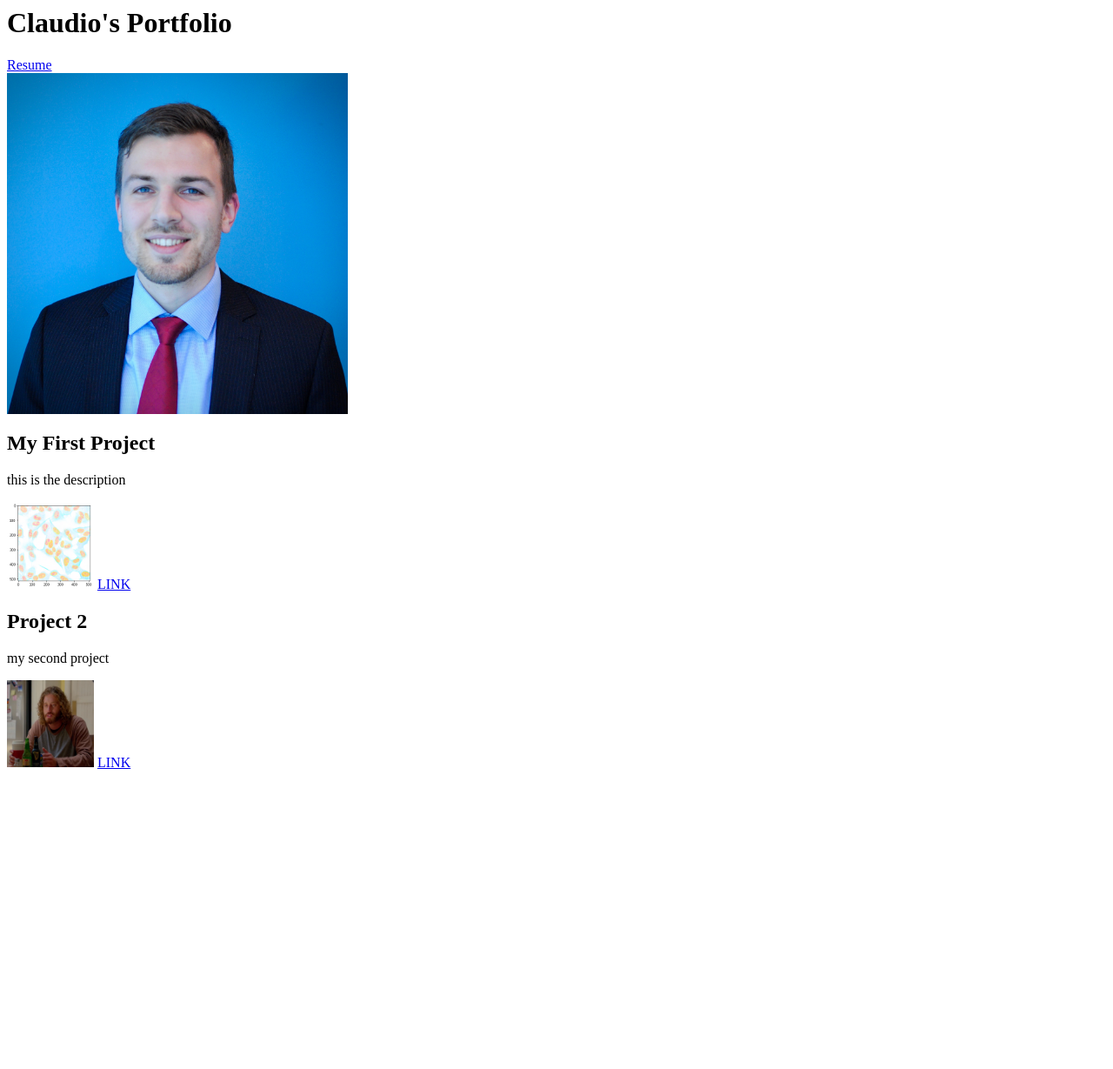
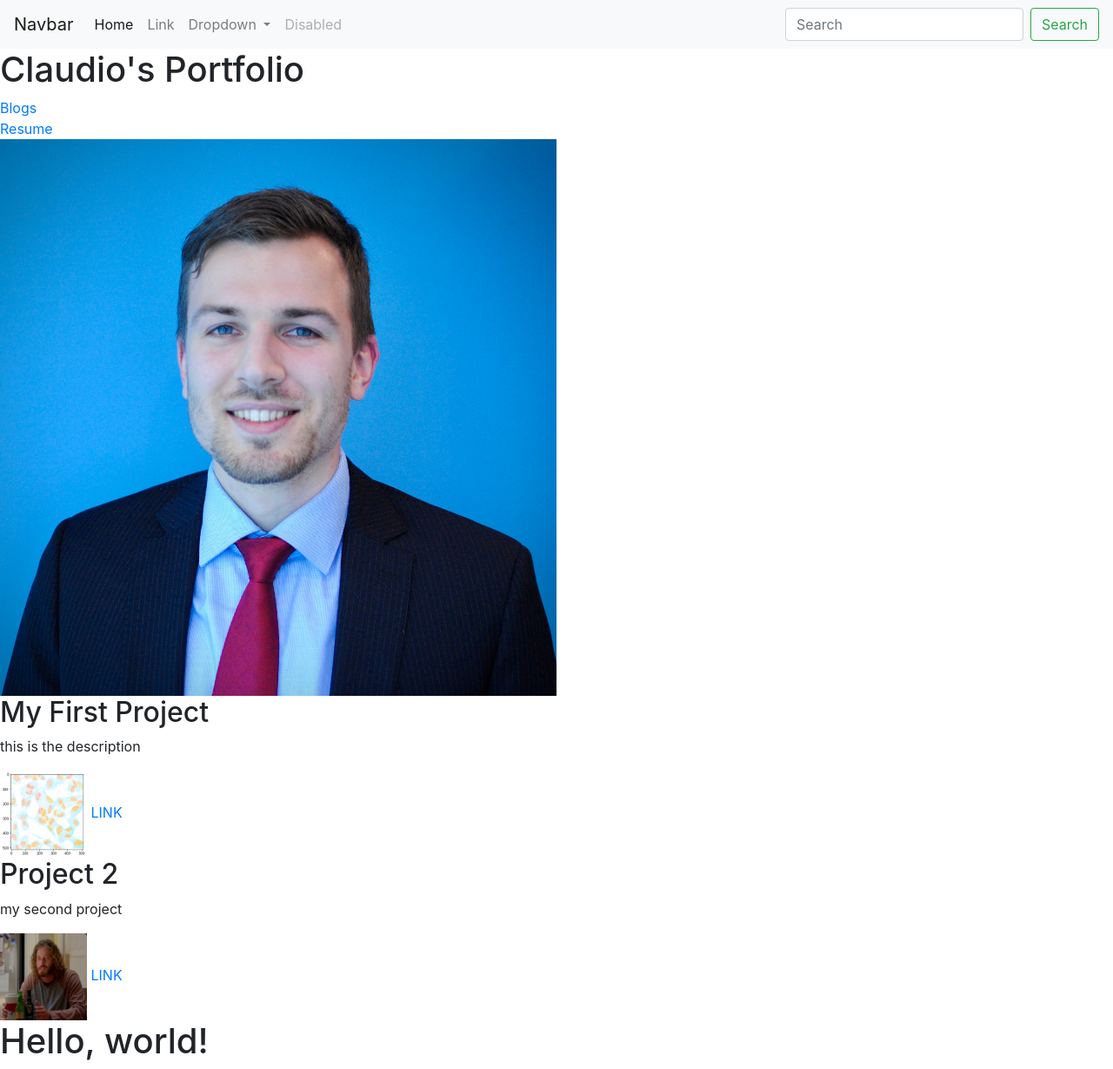
Before and after one commit to claudiolaas/django3_personal_portfolio, a Django app: page / in a window 1280 px wide. Shown: the whole page at 87% size. Before the commit the page ends 884 px from the top, so only its background shows below. Run offline with Django 3.2, Linux system fonts and the light colour scheme; data comes from the database, SQL or seed files in the repository; both versions use the stored data as it was after the commit; some libraries are stand-ins or nearby versions.

Commit message:
52 before upload to Python anywhere

```diff
--- a/blog/models.py
+++ b/blog/models.py
@@ -4,3 +4,6 @@ class Blog(models.Model):
     title = models.CharField(max_length= 100)
     description = models.TextField(max_length = 100)
     date = models.DateField()
+
+    def __str__(self):
+        return self.title
--- a/portfolio/models.py
+++ b/portfolio/models.py
@@ -1,7 +1,10 @@
 from django.db import models
 
 class Project(models.Model):
-    title = models.CharField(max_length= 100)
+    title = models.CharField(max_length = 100)
     description = models.CharField(max_length = 100)
     image = models.ImageField(upload_to = 'portfolio/images/')
     url = models.URLField(blank=True)
+
+    def __str__(self):
+        return self.title
--- /dev/null
+++ b/portfolio/templates/portfolio/base.html
@@ -0,0 +1,63 @@
+<!doctype html>
+<html lang="en">
+  <head>
+    <!-- Required meta tags -->
+    <title>Claudio Laas</title>
+    <meta charset="utf-8">
+    <meta name="viewport" content="width=device-width, initial-scale=1, shrink-to-fit=no">
+
+    <!-- Bootstrap CSS -->
+    <link rel="stylesheet" href="https://stackpath.bootstrapcdn.com/bootstrap/4.5.0/css/bootstrap.min.css" integrity="sha384-9aIt2nRpC12Uk9gS9baDl411NQApFmC26EwAOH8WgZl5MYYxFfc+NcPb1dKGj7Sk" crossorigin="anonymous">
+
+    <nav class="navbar navbar-expand-lg navbar-light bg-light">
+        <a class="navbar-brand" href="#">Navbar</a>
+        <button class="navbar-toggler" type="button" data-toggle="collapse" data-target="#navbarSupportedContent" aria-controls="navbarSupportedContent" aria-expanded="false" aria-label="Toggle navigation">
+          <span class="navbar-toggler-icon"></span>
+        </button>
+
+        <div class="collapse navbar-collapse" id="navbarSupportedContent">
+          <ul class="navbar-nav mr-auto">
+            <li class="nav-item active">
+              <a class="nav-link" href="#">Home <span class="sr-only">(current)</span></a>
+            </li>
+            <li class="nav-item">
+              <a class="nav-link" href="#">Link</a>
+            </li>
+            <li class="nav-item dropdown">
+              <a class="nav-link dropdown-toggle" href="#" id="navbarDropdown" role="button" data-toggle="dropdown" aria-haspopup="true" aria-expanded="false">
+                Dropdown
+              </a>
+              <div class="dropdown-menu" aria-labelledby="navbarDropdown">
+                <a class="dropdown-item" href="#">Action</a>
+                <a class="dropdown-item" href="#">Another action</a>
+                <div class="dropdown-divider"></div>
+                <a class="dropdown-item" href="#">Something else here</a>
+              </div>
+            </li>
+            <li class="nav-item">
+              <a class="nav-link disabled" href="#" tabindex="-1" aria-disabled="true">Disabled</a>
+            </li>
+          </ul>
+          <form class="form-inline my-2 my-lg-0">
+            <input class="form-control mr-sm-2" type="search" placeholder="Search" aria-label="Search">
+            <button class="btn btn-outline-success my-2 my-sm-0" type="submit">Search</button>
+          </form>
+        </div>
+      </nav>
+
+{% block content%} {% endblock %}
+
+
+
+
+  </head>
+  <body>
+    <h1>Hello, world!</h1>
+
+    <!-- Optional JavaScript -->
+    <!-- jQuery first, then Popper.js, then Bootstrap JS -->
+    <script src="https://code.jquery.com/jquery-3.5.1.slim.min.js" integrity="sha384-DfXdz2htPH0lsSSs5nCTpuj/zy4C+OGpamoFVy38MVBnE+IbbVYUew+OrCXaRkfj" crossorigin="anonymous"></script>
+    <script src="https://cdn.jsdelivr.net/npm/popper.js@1.16.0/dist/umd/popper.min.js" integrity="sha384-Q6E9RHvbIyZFJoft+2mJbHaEWldlvI9IOYy5n3zV9zzTtmI3UksdQRVvoxMfooAo" crossorigin="anonymous"></script>
+    <script src="https://stackpath.bootstrapcdn.com/bootstrap/4.5.0/js/bootstrap.min.js" integrity="sha384-OgVRvuATP1z7JjHLkuOU7Xw704+h835Lr+6QL9UvYjZE3Ipu6Tp75j7Bh/kR0JKI" crossorigin="anonymous"></script>
+  </body>
+</html>
--- a/portfolio/templates/portfolio/home.html
+++ b/portfolio/templates/portfolio/home.html
@@ -1,10 +1,14 @@
+{% extends 'portfolio/base.html' %}
+
+{% block content %}
+
 <h1>Claudio's Portfolio</h1>
-
+<a href="{% url 'blog:all_blogs' %}">Blogs</a> <br>
 
 {% load static %}
 
 <a href="{% static 'portfolio/ClaudioLaasCV.pdf' %}">Resume</a> <br>
-<img src="{% static 'portfolio/ClaudioLaas.jpg' %}" height="50%">
+<img src="{% static 'portfolio/ClaudioLaas.jpg' %}" width="50%">
 
 {% for project in projects %}
 
@@ -19,3 +23,5 @@
 {% endif %}
 
 {% endfor %}
+
+{% endblock %}
```
Also changed, not shown: blog/templates/blog/all_blogs.html (+10 -2 lines), blog/templates/blog/detail.html (+9 -1 lines), db.sqlite3.
